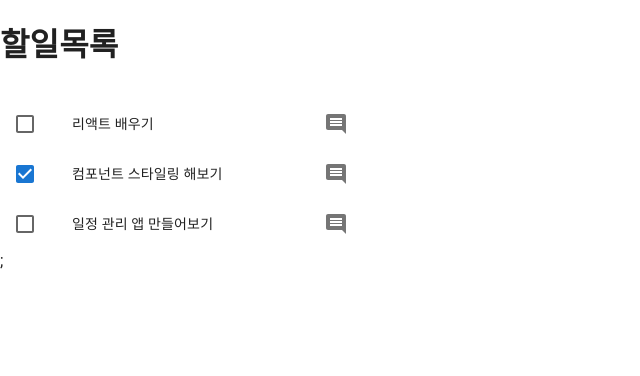
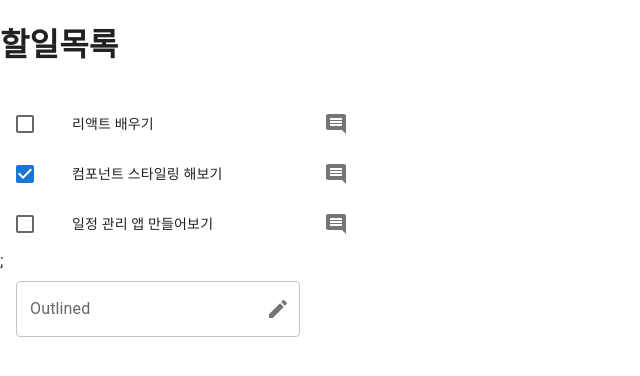
Before and after one commit to bbangwon/react-todos, a React (Vite) app: page / in a window 1280 px wide. Shown: the top 376 px of the page, without its empty margins (0-640 px from the left). Built offline with nearby package versions, Linux system fonts and the light colour scheme.

Commit message:
새로운 할 일 폼

```diff
--- /dev/null
+++ b/src/TodoForm.jsx
@@ -0,0 +1,43 @@
+import ListItem from "@mui/material/ListItem";
+import TextField from "@mui/material/TextField";
+import InputAdorment from "@mui/material/InputAdornment";
+import IconButton from "@mui/material/IconButton";
+import Create from "@mui/icons-material/Create";
+
+import { useState } from "react";
+
+
+export default function TodoForm({ addTodo }) {
+    const [text, setText] = useState('');
+    const handleChange = (e) => {
+        setText(e.target.value);
+    };
+    const handleSubmit = (e) => {
+        e.preventDefault();
+        addTodo(text);
+        setText('');
+    };
+
+    return (
+        <ListItem>
+            <form onSubmit={handleSubmit}>
+                <TextField
+                    id="outlined-basic"
+                    label="Outlined"
+                    variant="outlined"
+                    onChange={handleChange}
+                    value={text}
+                    InputProps={{
+                        endAdornment:
+                            <InputAdorment position="end">
+                                <IconButton edge="end" aria-label="create todo" onClick={addTodo}>
+                                    <Create />
+                                </IconButton>
+                            </InputAdorment>
+                    }}
+
+                />
+            </form>
+        </ListItem>
+    )
+}
--- a/src/TodoList.jsx
+++ b/src/TodoList.jsx
@@ -1,6 +1,7 @@
 import { useState } from 'react';
 import List from '@mui/material/List';
 import TodoItem from './TodoItem';
+import TodoForm from './TodoForm';
 
 const initialTodos = [
     { id: 1, text: '리액트 배우기', completed: false },
@@ -22,6 +23,13 @@
         );
     }
 
+    const addTodo = (text) => {
+        console.log(text);
+        setTodos(
+            [...todos, { id: 8, text, completed: false}]
+        );
+};
+
 return (
     <List sx={{ width: '100%', maxWidth: 360, bgcolor: 'background.paper' }}>
         {todos.map(todo => (
@@ -32,6 +40,7 @@
                 toggle={() => toggleTodo(todo.id)} />
         ))
         };
+        <TodoForm addTodo={addTodo} />
     </List>
 );
 }
```
Lines whose indentation alone changed are shown as unchanged.
